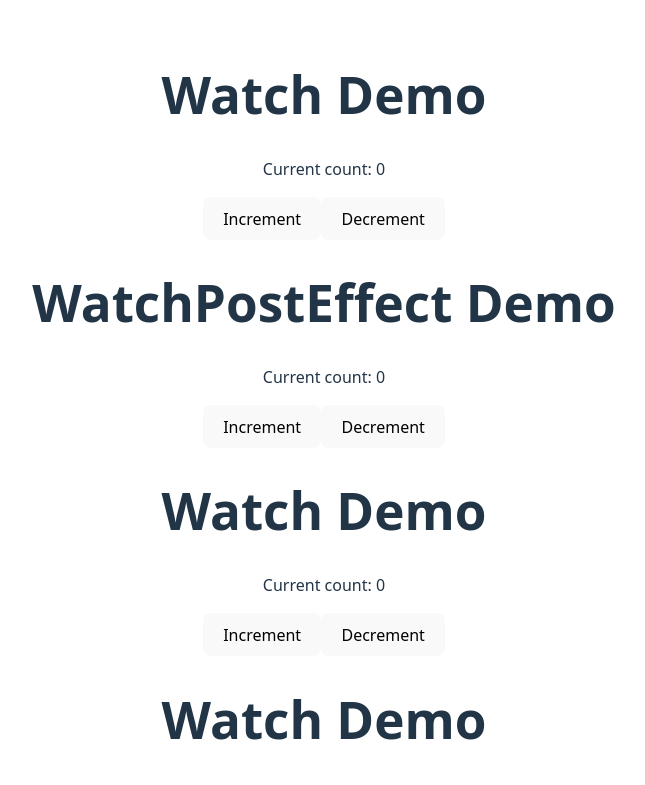
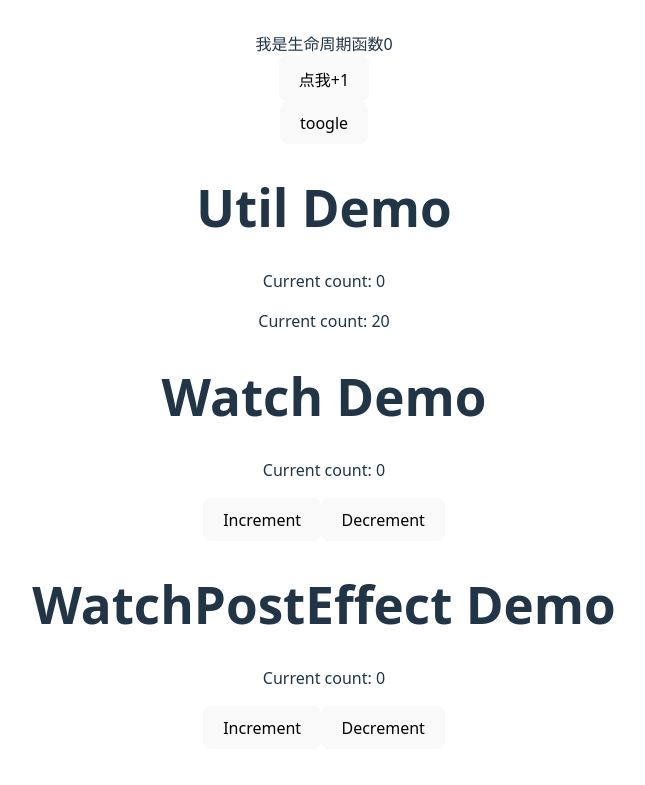
Before and after one commit to verybeautyTang/vue-demo, a Vue app in the folder basic-demo/: page / in a window 1280 px wide. Shown: the top 785 px of the page, without its empty margins (316-961 px from the left). Built offline with nearby package versions, Linux system fonts and the light colour scheme.

Commit message:
feat: add lifecycle

```diff
--- a/basic-demo/src/App.vue
+++ b/basic-demo/src/App.vue
@@ -3,10 +3,21 @@ import WatchSyncEffect from './components/WatchSyncEffect.vue'
 import WatchPostEffect from './components/WatchPostEffect.vue'
 import WatchEffectDemo from './components/WatchEffectDemo.vue'
 import WatchDemo from './components/WatchDemo.vue'
+import UtilDemo from './components/UtilDemo.vue'
+import LifeDemo from './components/LifeDemo.vue'
+import { ref } from 'vue'
+
+const isShow = ref(true)
 </script>
 
 <template>
   <div>
+    <keep-alive>
+      <LifeDemo v-show="isShow" />
+    </keep-alive>
+
+    <button @click="isShow = !isShow">toogle</button>
+    <UtilDemo />
     <WatchSyncEffect />
     <WatchPostEffect />
     <WatchEffectDemo />
--- /dev/null
+++ b/basic-demo/src/components/LifeDemo.vue
@@ -0,0 +1,51 @@
+<template>
+  <div>
+    <div>我是生命周期函数{{ count }}</div>
+    <button @click="count++">点我+1</button>
+  </div>
+</template>
+
+<script lang="ts" setup>
+import {
+  onMounted,
+  onBeforeMount,
+  onUpdated,
+  onActivated,
+  onDeactivated,
+  onBeforeUnmount,
+  onUnmounted,
+  onBeforeUpdate,
+  ref,
+} from 'vue'
+
+const count = ref(0)
+onMounted(() => {
+  console.log('onMounted组件挂载完成')
+})
+
+onBeforeMount(() => {
+  console.log('onBeforeMount组件即将挂载')
+})
+
+onBeforeUpdate(() => {
+  console.log('onBeforeUpdate组件即将更新')
+})
+
+onUpdated(() => {
+  console.log('onUpdated组件更新完成')
+})
+
+onActivated(() => {
+  console.log('onActivated组件被激活')
+})
+
+onDeactivated(() => {
+  console.log('onDeactivated组件被停用')
+})
+onBeforeUnmount(() => {
+  console.log('onBeforeUnmount组件即将卸载')
+})
+onUnmounted(() => {
+  console.log('onUnmounted组件卸载完成')
+})
+</script>
--- /dev/null
+++ b/basic-demo/src/components/UtilDemo.vue
@@ -0,0 +1,23 @@
+<template>
+  <div>
+    <h1>Util Demo</h1>
+    <p>Current count: {{ count }}</p>
+    <p>Current count: {{ age.value }}</p>
+    <!-- <button @click="increment">{{ age.value }}</button> -->
+    <!-- <button @click="decrement">Decrement</button> -->
+  </div>
+</template>
+<script lang="ts" setup>
+import { isReactive, isRef, reactive, ref } from 'vue'
+
+const count = ref(0)
+const age = reactive({ value: 20 })
+
+console.log(isRef(count)) // true
+console.log(isRef(age)) // false
+console.log(isRef(age.value)) // false
+
+console.log(isReactive(age)) // true
+console.log(isReactive(count)) // false
+console.log(isReactive(count.value)) // false
+</script>
```
Also changed, not shown: 1 other file (tests, documents, lock files or other folders).
